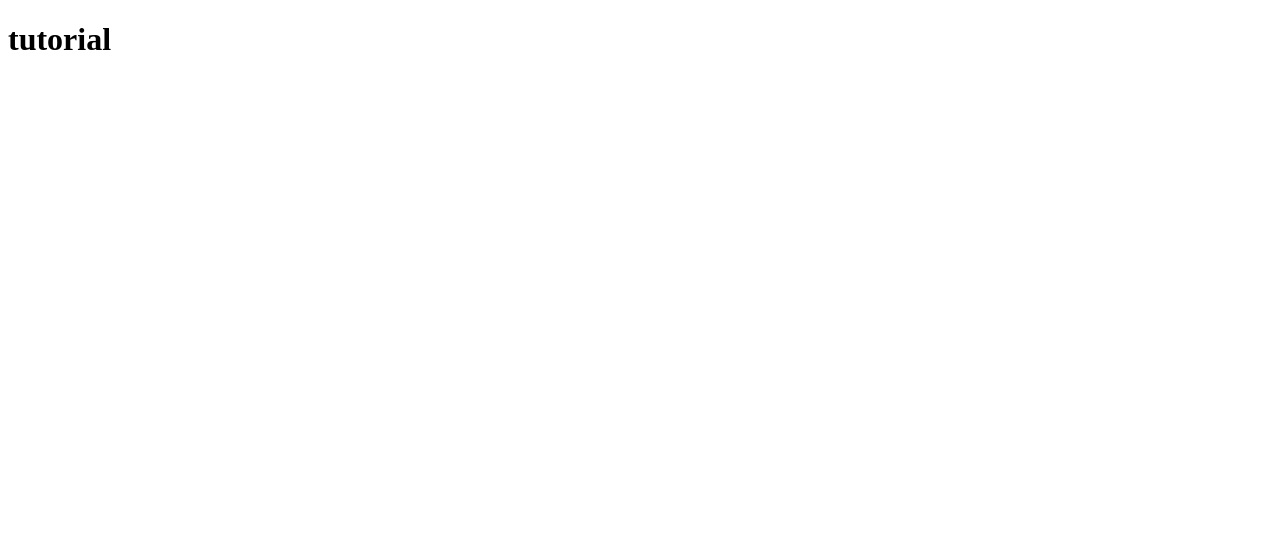
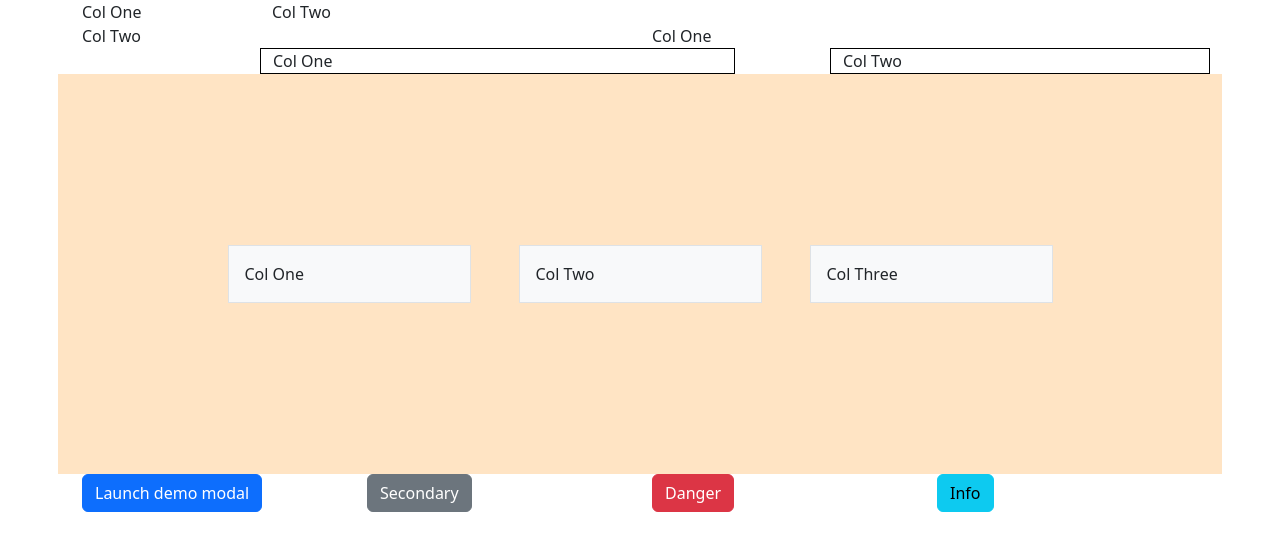
Before and after one commit to Patrykto/Patrykto.github.io, a plain HTML site: page bootstrap/index.html in a window 1280 px wide. Drawn offline with nearby package versions, Linux system fonts and the light colour scheme.

Commit message:
stworzenie prostej strony z tutoriala w folderze bootstrap

```diff
--- a/bootstrap/index.html
+++ b/bootstrap/index.html
@@ -3,9 +3,75 @@
 <head>
     <meta charset="UTF-8">
     <meta name="viewport" content="width=device-width, initial-scale=1.0">
-    <title>bootstrap</title>
+    <title>Bootstrap</title>
+    <link rel="stylesheet" href="https://cdn.jsdelivr.net/npm/bootstrap@5.3.6/dist/css/bootstrap.min.css">
 </head>
 <body>
-    <h1>tutorial</h1>
+
+    <style>
+        .my-custom-row{
+            background-color: bisque;
+            height: 400px;
+        }
+    </style>
+
+    <div class="container">
+
+        <div class="row">
+            <div class="col-md-6 col-lg-2">Col One</div>
+            <div class="col-md-6 col-lg-8">Col Two</div>
+        </div>
+
+        <div class="row">
+            <div class="col-sm-6 order-sm-2">Col One</div>
+            <div class="col-sm-6 order-sm-1">Col Two</div>
+        </div>
+
+        <div class="row">
+            <div class="col-sm-5 offset-2" style="border: 1px solid black;">Col One</div>
+            <div class="col-sm-4 offset-1" style="border: 1px solid black;">Col Two</div>
+        </div>
+
+        <div class="row my-custom-row justify-content-center align-items-center gx-5">
+            <div class="col-sm-3"><div class="p-3 border bg-light">Col One</div></div>
+            <div class="col-sm-3"><div class="p-3 border bg-light">Col Two</div></div>
+            <div class="col-sm-3"><div class="p-3 border bg-light">Col Three</div></div>
+        </div>
+
+        <div class="row">
+            <div class="col">
+
+                <button type="button" class="btn btn-primary" data-bs-toggle="modal" data-bs-target="#exampleModal">
+                    Launch demo modal
+                </button>
+
+            </div>
+            <div class="col"><button type="button" class="btn btn-secondary">Secondary</button></div>
+            <div class="col"><button type="button" class="btn btn-danger">Danger</button></div>
+            <div class="col"><button type="button" class="btn btn-info">Info</button></div>
+        </div>
+    </div>
+
+
+    <!-- Modal -->
+    <div class="modal fade" id="exampleModal" tabindex="-1" aria-labelledby="exampleModalLabel" aria-hidden="true">
+        <div class="modal-dialog">
+            <div class="modal-content">
+            <div class="modal-header">
+                <h1 class="modal-title fs-5" id="exampleModalLabel">Modal title</h1>
+                <button type="button" class="btn-close" data-bs-dismiss="modal" aria-label="Close"></button>
+            </div>
+            <div class="modal-body">
+                ...
+            </div>
+            <div class="modal-footer">
+                <button type="button" class="btn btn-secondary" data-bs-dismiss="modal">Close</button>
+                <button type="button" class="btn btn-primary">Save changes</button>
+            </div>
+            </div>
+        </div>
+    </div>
+
+    <script src="https://cdn.jsdelivr.net/npm/bootstrap@5.3.6/dist/js/bootstrap.bundle.min.js"></script>
 </body>
 </html>
```
